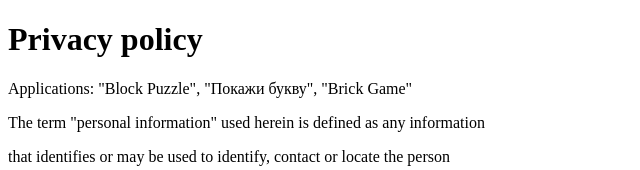
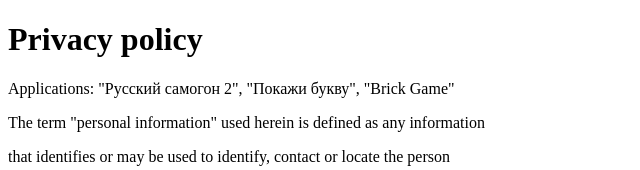
Before and after one commit to Megabenevans/Privacy-policy, a plain HTML site: page index.html in a window 1280 px wide. Shown: the top 170 px of the page, without its empty margins (0-640 px from the left). Drawn offline with Linux system fonts and the light colour scheme.

Commit message:
Update index.html

```diff
--- a/index.html
+++ b/index.html
@@ -2,7 +2,7 @@
 <html>
 <body>
 <h1>Privacy policy</h1>
-<p>Applications: "Block Puzzle", "Покажи букву", "Brick Game"</p>
+<p>Applications: "Русский самогон 2", "Покажи букву", "Brick Game"</p>
 <p>The term "personal information" used herein is defined as any information</p>
 <p>that identifies or may be used to identify, contact or locate the person</p>
 <p>to whom such information relates.</p>
```
